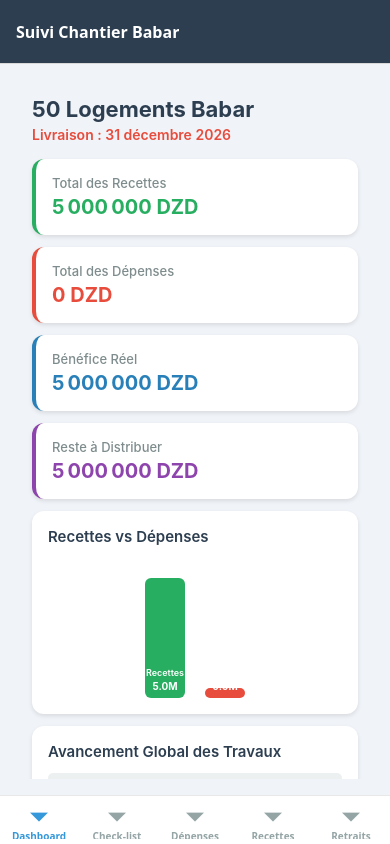
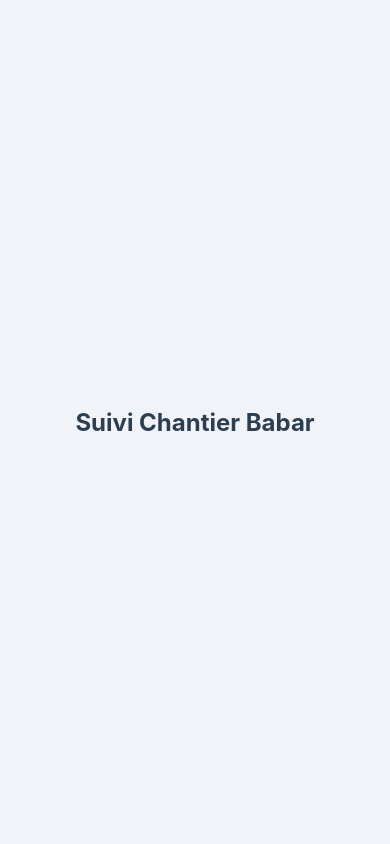
Before and after one commit to ouadinej-design/SuiviChantierBabar, a React Native app: screen / in a window 390 px wide. Built offline with nearby package versions, Linux system fonts and the light colour scheme.

Commit message:
Minimal test app

```diff
--- a/App.js
+++ b/App.js
@@ -1,107 +1,25 @@
-import { useState, useEffect } from 'react';
-import { View, Text, ActivityIndicator, StyleSheet } from 'react-native';
-import { NavigationContainer } from '@react-navigation/native';
-import { createBottomTabNavigator } from '@react-navigation/bottom-tabs';
+import { View, Text, StyleSheet } from 'react-native';
 import { StatusBar } from 'expo-status-bar';
-import { initDatabase } from './src/database/database';
 
-import DashboardScreen from './src/screens/DashboardScreen';
-import ChecklistScreen from './src/screens/ChecklistScreen';
-import ExpensesScreen from './src/screens/ExpensesScreen';
-import RevenueScreen from './src/screens/RevenueScreen';
-import WithdrawalsScreen from './src/screens/WithdrawalsScreen';
-
-const Tab = createBottomTabNavigator();
-
-function LoadingScreen() {
+export default function App() {
   return (
-    <View style={styles.loading}>
-      <ActivityIndicator size="large" color="#3498db" />
-      <Text style={styles.loadingText}>Chargement...</Text>
+    <View style={styles.container}>
+      <Text style={styles.title}>Suivi Chantier Babar</Text>
+      <StatusBar style="auto" />
     </View>
   );
 }
 
-function ErrorScreen({ message }) {
-  return (
-    <View style={styles.loading}>
-      <Text style={styles.errorText}>Erreur</Text>
-      <Text style={styles.errorDetail}>{message}</Text>
-    </View>
-  );
-}
-
-export default function App() {
-  const [ready, setReady] = useState(false);
-  const [error, setError] = useState(null);
-
-  useEffect(() => {
-    initDatabase()
-      .then(() => setReady(true))
-      .catch(err => {
-        console.error('Init error:', err);
-        setError(err.message || String(err));
-      });
-  }, []);
-
-  if (error) {
-    return <ErrorScreen message={error} />;
-  }
-
-  if (!ready) {
-    return <LoadingScreen />;
-  }
-
-  try {
-    return (
-      <NavigationContainer>
-        <Tab.Navigator
-          screenOptions={{
-            tabBarActiveTintColor: '#3498db',
-            tabBarInactiveTintColor: '#95a5a6',
-            tabBarStyle: { backgroundColor: '#fff', borderTopWidth: 1, borderTopColor: '#e8e8e8' },
-            tabBarLabelStyle: { fontSize: 10, fontWeight: '600' },
-            headerStyle: { backgroundColor: '#2c3e50' },
-            headerTintColor: '#fff',
-            headerTitleStyle: { fontWeight: '600', fontSize: 16 },
-          }}
-        >
-          <Tab.Screen name="Dashboard" component={DashboardScreen} options={{ title: 'Tableau de Bord', tabBarLabel: 'Dashboard', headerTitle: 'Suivi Chantier Babar' }} />
-          <Tab.Screen name="Checklist" component={ChecklistScreen} options={{ title: 'Avancement', tabBarLabel: 'Check-list' }} />
-          <Tab.Screen name="Expenses" component={ExpensesScreen} options={{ title: 'Dépenses', tabBarLabel: 'Dépenses' }} />
-          <Tab.Screen name="Revenue" component={RevenueScreen} options={{ title: 'Recettes', tabBarLabel: 'Recettes' }} />
-          <Tab.Screen name="Withdrawals" component={WithdrawalsScreen} options={{ title: 'Retraits', tabBarLabel: 'Retraits' }} />
-        </Tab.Navigator>
-        <StatusBar style="light" />
-      </NavigationContainer>
-    );
-  } catch (e) {
-    return <ErrorScreen message={e.message} />;
-  }
-}
-
 const styles = StyleSheet.create({
-  loading: {
+  container: {
     flex: 1,
+    backgroundColor: '#f0f3f7',
     justifyContent: 'center',
     alignItems: 'center',
-    backgroundColor: '#f0f3f7',
   },
-  loadingText: {
-    marginTop: 12,
-    fontSize: 16,
-    color: '#7f8c8d',
-  },
-  errorText: {
-    fontSize: 20,
+  title: {
+    fontSize: 24,
     fontWeight: 'bold',
-    color: '#e74c3c',
-    marginBottom: 8,
-  },
-  errorDetail: {
-    fontSize: 14,
-    color: '#555',
-    textAlign: 'center',
-    paddingHorizontal: 40,
+    color: '#2c3e50',
   },
 });
```
Also changed, not shown: 1 other file (tests, documents, lock files or other folders).
